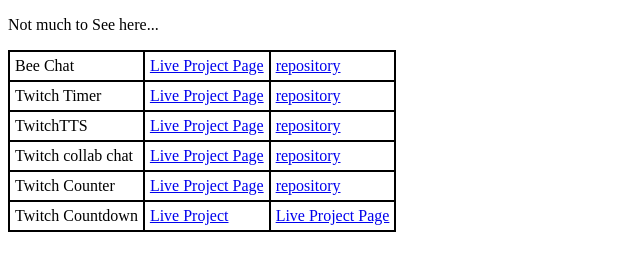
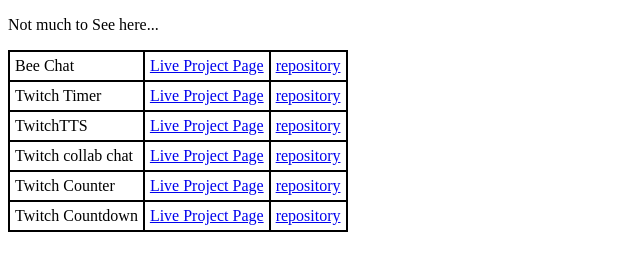
Before and after one commit to Luk4sWorld/Luk4sWorld.github.io, a plain HTML site: page index.html in a window 1280 px wide. Shown: the whole page, without its empty margins (0-640 px from the left). Drawn offline with Linux system fonts and the light colour scheme.

Commit message:
fixed typo in README.md

```diff
--- a/index.html
+++ b/index.html
@@ -24,7 +24,7 @@
                 <tr><td>TwitchTTS</td>          <td><a href="https://luk4sworld.github.io/twitchTTS/">Live Project Page</a></td>          <td><a href="https://github.com/luk4sworld/twitchtts/">repository</a></td></tr>
                 <tr><td>Twitch collab chat</td> <td><a href="https://luk4sworld.github.io/twitchcollabchat/">Live Project Page</a></td>   <td><a href="https://github.com/luk4sworld/twitchcollabchat/">repository</a></td></tr>
                 <tr><td>Twitch Counter</td>     <td><a href="https://luk4sworld.github.io/twitch-counter/">Live Project Page</a></td>     <td><a href="https://github.com/luk4sworld/twitch-counter/">repository</a></td></tr>
-                <tr><td>Twitch Countdown</td>   <td><a href="https://luk4sworld.github.io/twitch-countdown/">Live Project</a></td>        <td><a href="https://github.com/luk4sworld/twitch-countdown">Live Project Page</a></td></tr>
+                <tr><td>Twitch Countdown</td>   <td><a href="https://luk4sworld.github.io/twitch-countdown/">Live Project Page</a></td>        <td><a href="https://github.com/luk4sworld/twitch-countdown">repository</a></td></tr>
             </tbody></table>
         </div>
     </body>
```
